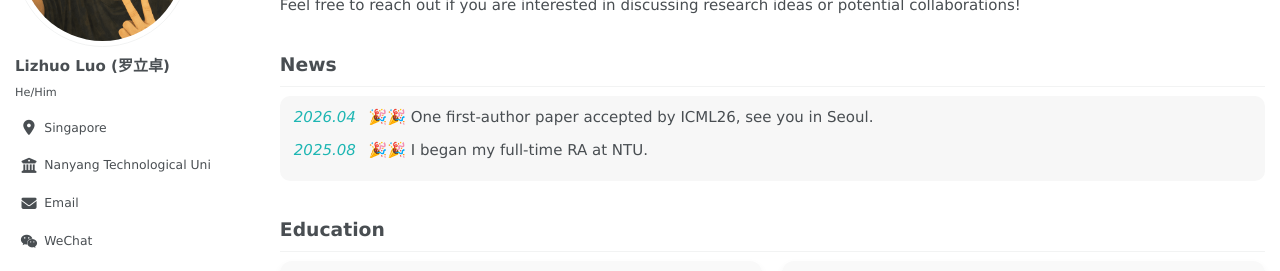
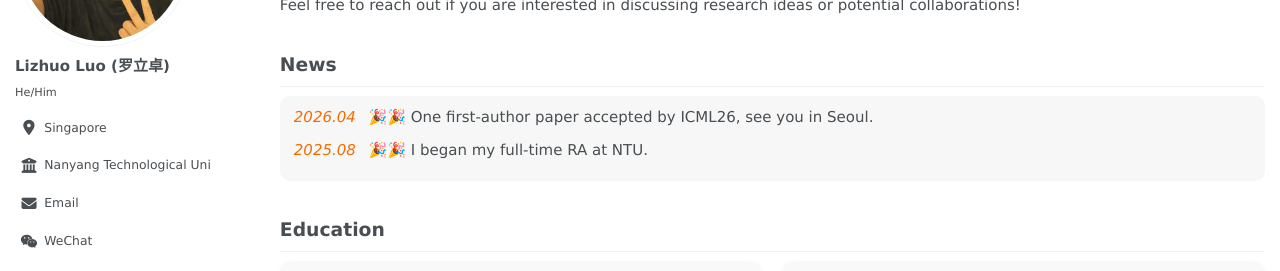
Before and after one commit to lizhuo-luo/lizhuo-luo.github.io, a Jekyll site: the page built from _pages/about.md, in a window 1280 px wide. Shown: the part 228-499 px from the top of the page. Built offline with Jekyll 4.4.1, drawn with Linux system fonts in a browser that asks for light colours; some web fonts are replaced; our own code applies the rules of GitHub Pages for plain Markdown files.

Commit message:
style(home): revert .news-date back to primary orange
Reverting the previous teal recolor; orange reads better against the
light news-box background and matches the rest of the home accents.

Co-Authored-By: Claude Opus 4.7 <noreply@anthropic.com>

```diff
--- a/assets/css/home.css
+++ b/assets/css/home.css
@@ -36,7 +36,7 @@
       display: inline-block;
       min-width: 70px;
       font-weight: 400;
-      color: #1EB6B3;
+      color: #F76C00;
     }
 
     .experience-card {
```
